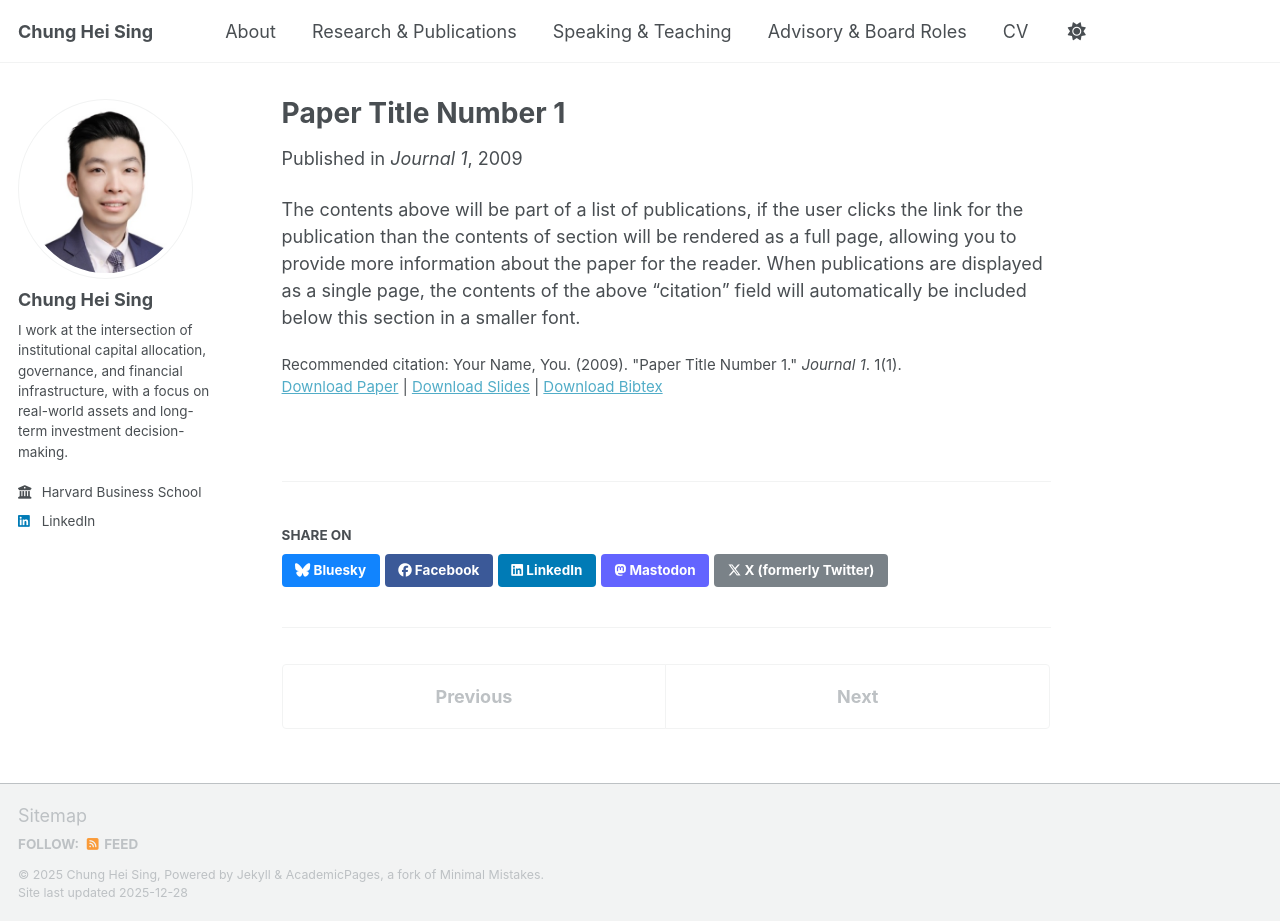
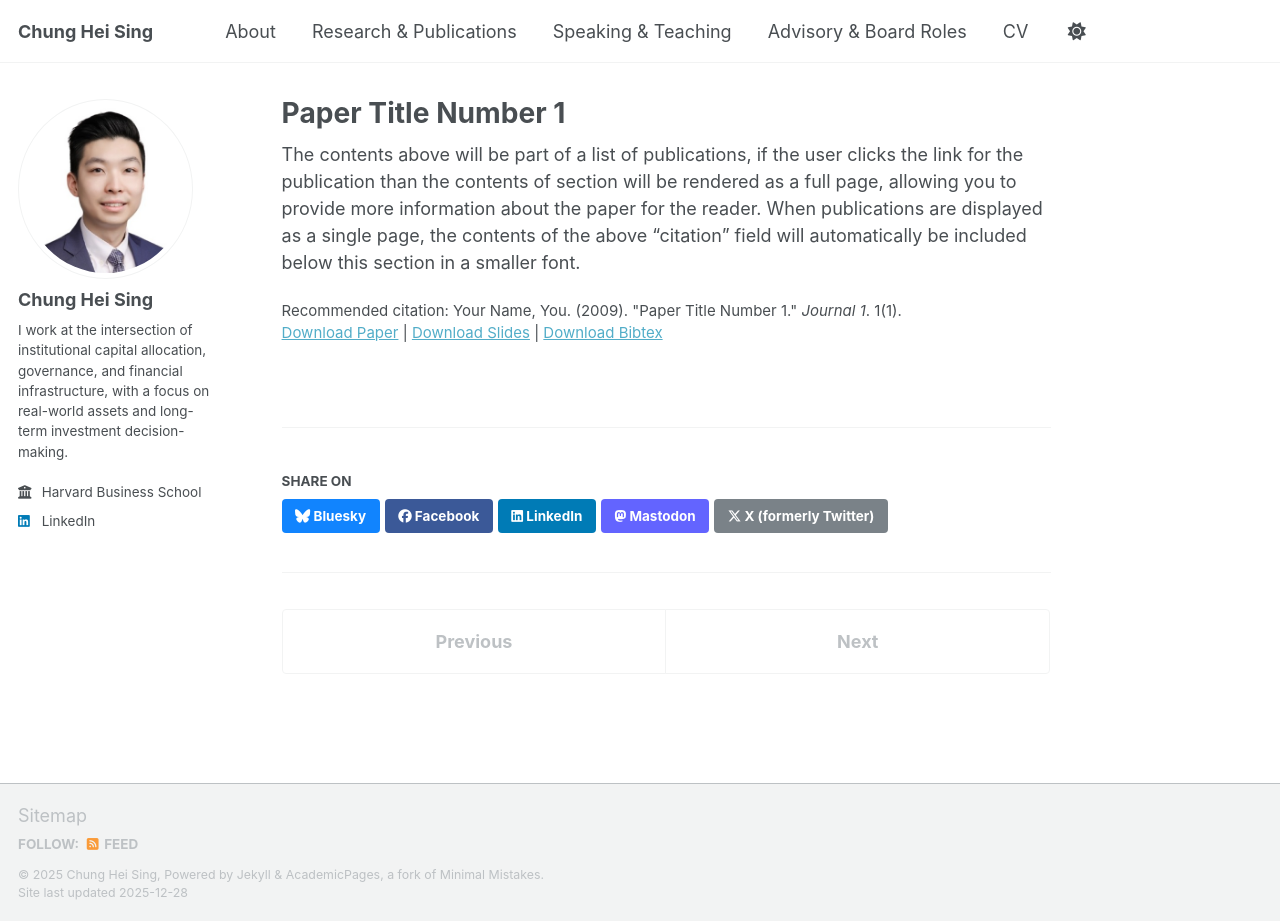
Before and after one commit to chungheising/chungheising.github.io, a Jekyll site: the page built from _publications/2009-10-01-paper-title-number-1.md, in a window 1280 px wide and 921 px high. Built offline with Jekyll 4.4.1, drawn with Linux system fonts in a browser that asks for light colours; a script bundle is joined from its source files by our own code; library files that are not in the unit come from our copies.

Commit message:
Update single.html

```diff
--- a/_layouts/single.html
+++ b/_layouts/single.html
@@ -50,14 +50,25 @@ layout: default
 
 {% if page.collection == 'teaching' %}
   <p>{{ page.type }}, <i>{{ page.venue }}</i>, {{ page.date | default: "1900-01-01" | date: "%Y" }}</p>
+
+{% elsif page.collection == 'publications' %}
+  {%- comment -%} Avoid duplicative “Published in …” line for working papers {%- endcomment -%}
+  {%- if page.paper_date -%}
+    <p class="page__meta">{{ page.venue }} · {{ page.paper_date }}</p>
+  {%- endif -%}
+
 {% elsif page.venue and page.date %}
   <p>Published in <i>{{ page.venue }}</i>, {{ page.date | default: "1900-01-01" | date: "%Y" }}</p>
+
 {% elsif page.date %}
   <p class="page__date"><strong><i class="fa fa-fw fa-calendar" aria-hidden="true"></i>
     {{ site.data.ui-text[site.locale].date_label | default: "Published:" }}</strong>
     <time datetime="{{ page.date | date_to_xmlschema }}">{{ page.date | default: "1900-01-01" | date: "%B %d, %Y" }}</time>
   </p>
 {% endif %}
+
+
+
   </header>
 {% endunless %}
 
```
Lines whose indentation alone changed are shown as unchanged.
